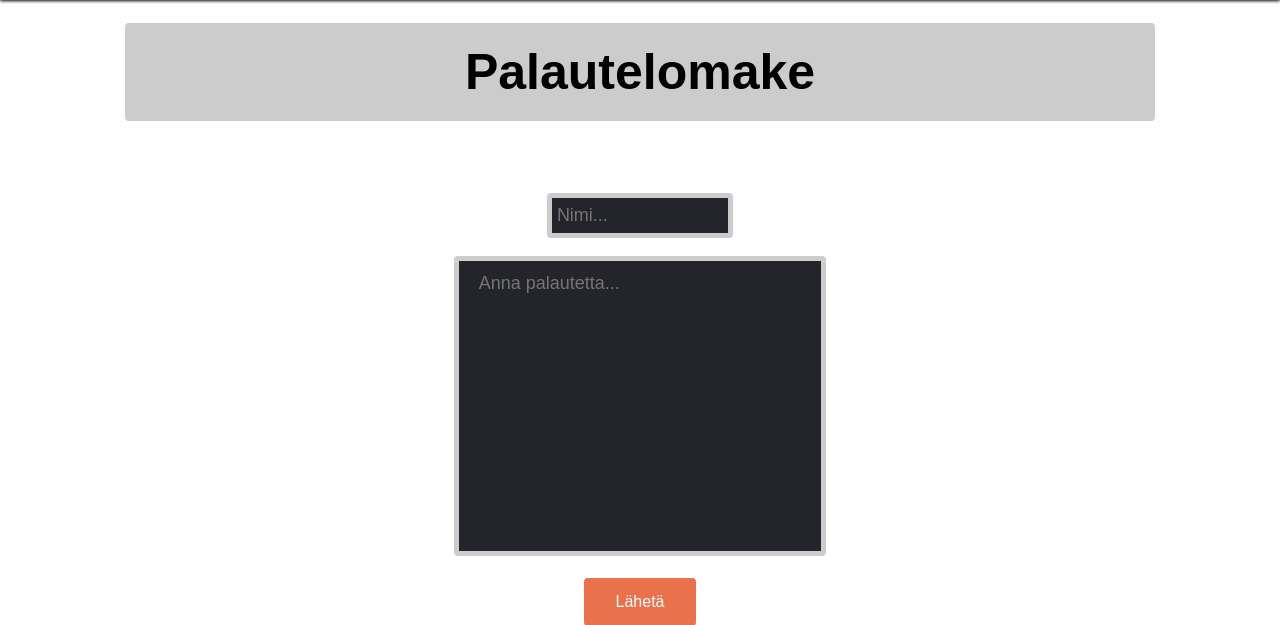
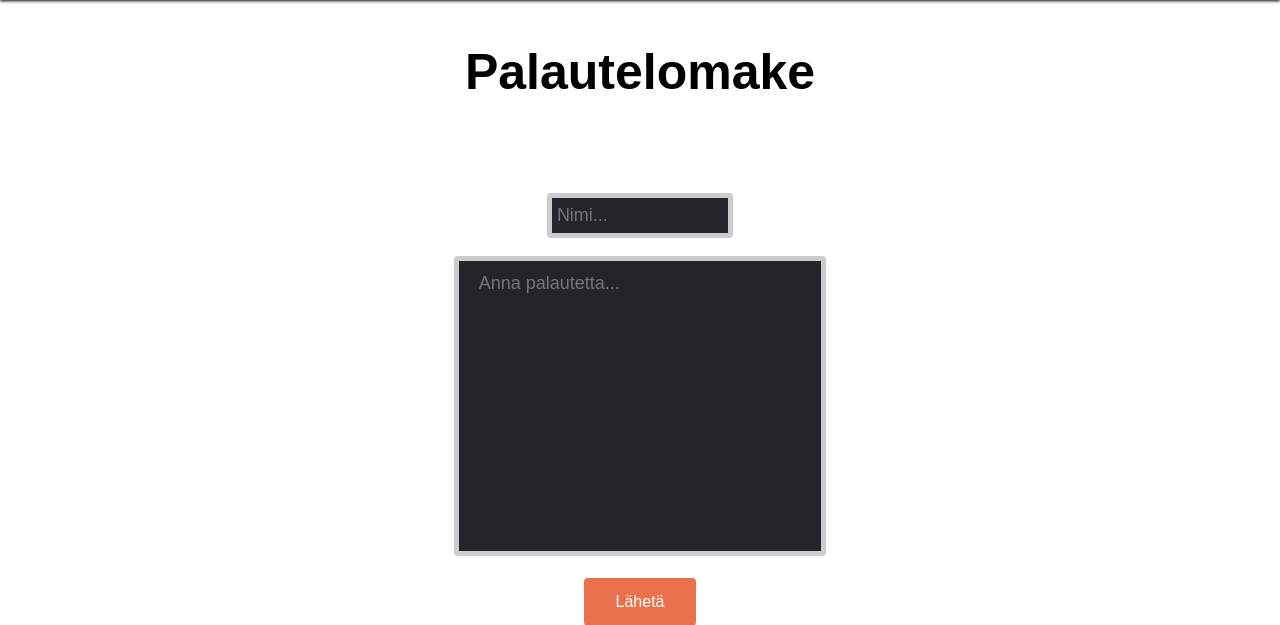
Before and after one commit to KaritaLaine/Autokorjaamo, a Django app: page /palautelomake/ in a window 1280 px wide. Shown: the part 115-740 px from the top of the page. Run offline with Django 3.2, Linux system fonts and the light colour scheme.

Commit message:
otsikon muutos

```diff
--- a/autokorjaamo/base/static/base.css
+++ b/autokorjaamo/base/static/base.css
@@ -172,9 +172,6 @@ footer li {
 .palaute_otsikko {
   font-family: "Montserrat", sans-serif;
   font-size: 25px;
-  background-color: #ccc;
-  border-radius: 4px;
-  width: 83%;
 }
 
 .palaute_nimi {
```
